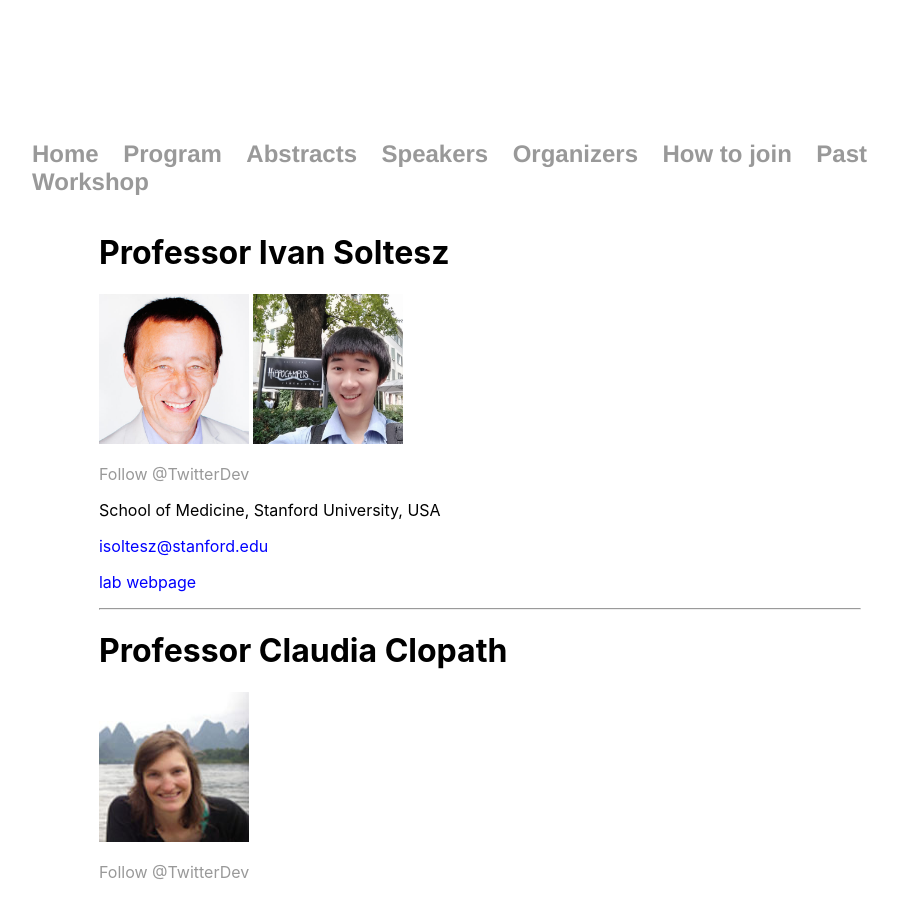
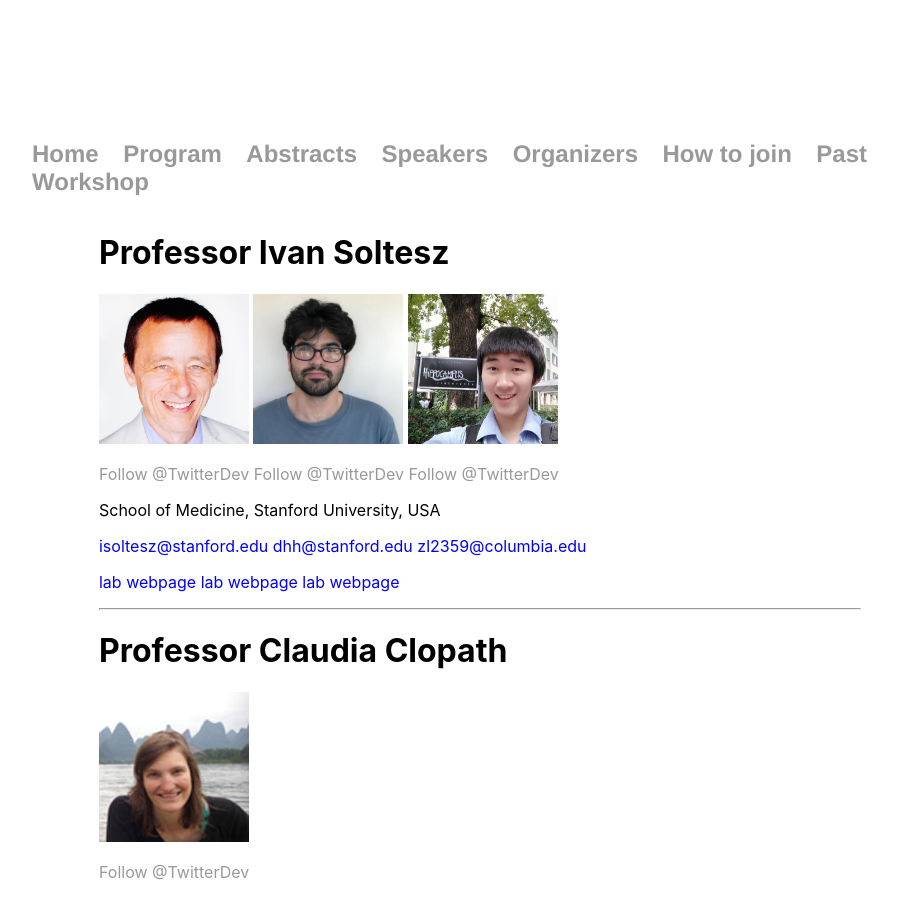
Before and after one commit to spirosChv/ocns2021interneurons, a Jekyll site: the page built from speakers/index.html, in a window 1280 px wide and 900 px high. Shown: the whole window, without its empty margins (160-1058 px from the left). Built offline with Jekyll 4.4.1, drawn with Linux system fonts in a browser that asks for light colours; comment, search, counter and statistics services are not loaded.

Commit message:
Update index.html

```diff
--- a/speakers/index.html
+++ b/speakers/index.html
@@ -7,14 +7,31 @@ title: Speakers
 
        	<h1 style="fonts-size: 16px"> Professor Ivan Soltesz</h1>
 	<img src="../figures/soltesz.jpg" alt="soltesz" width="150" height="150">
+	<img src="../figures/hadjiabadi.png" alt="hadjiabadi" width="150" height="150">
 	<img src="../figures/liao.png" alt="liao" width="150" height="150">
-	<p> <a href="https://twitter.com/solteszlab" class="twitter-follow-button"
-	    data-show-count="false">Follow @TwitterDev</a><script async
-		src="https://platform.twitter.com/widgets.js" charset="utf-8"></script>
+	<p>
+
+		<a href="https://twitter.com/solteszlab" class="twitter-follow-button" data-show-count="false">Follow @TwitterDev</a>
+		<script async src="https://platform.twitter.com/widgets.js" charset="utf-8"></script>
+
+		<a href="https://twitter.com/darian4you" class="twitter-follow-button" data-show-count="false">Follow @TwitterDev</a>
+		<script async src="https://platform.twitter.com/widgets.js" charset="utf-8"></script>
+
+		<a href="https://twitter.com/neurozhen" class="twitter-follow-button" data-show-count="false">Follow @TwitterDev</a>
+		<script async src="https://platform.twitter.com/widgets.js" charset="utf-8"></script>
+
 	</p>
 	<p> School of Medicine, Stanford University, USA</p>
-	<p> <a style="color:blue" href="mailto:isoltesz@stanford.edu" target="_blank" rel="noopener noreferrer">isoltesz@stanford.edu</a></p>
-	<p> <a style="color:blue" href="https://solteszlab.com/" target="_blank" rel="noopener noreferrer">lab webpage</a></p>
+	<p>
+		<a style="color:blue" href="mailto:isoltesz@stanford.edu" target="_blank" rel="noopener noreferrer">isoltesz@stanford.edu</a>
+		<a style="color:blue" href="mailto:dhh@stanford.edu" target="_blank" rel="noopener noreferrer">dhh@stanford.edu</a>
+		<a style="color:blue" href="mailto:zl2359@columbia.edu" target="_blank" rel="noopener noreferrer">zl2359@columbia.edu</a>
+	</p>
+	<p>
+		<a style="color:blue" href="https://solteszlab.com/" target="_blank" rel="noopener noreferrer">lab webpage</a>
+		<a style="color:blue" href="https://solteszlab.com/" target="_blank" rel="noopener noreferrer">lab webpage</a>
+		<a style="color:blue" href="https://www.losonczylab.org/" target="_blank" rel="noopener noreferrer">lab webpage</a>
+	</p>
 
 
 	<hr>
```
